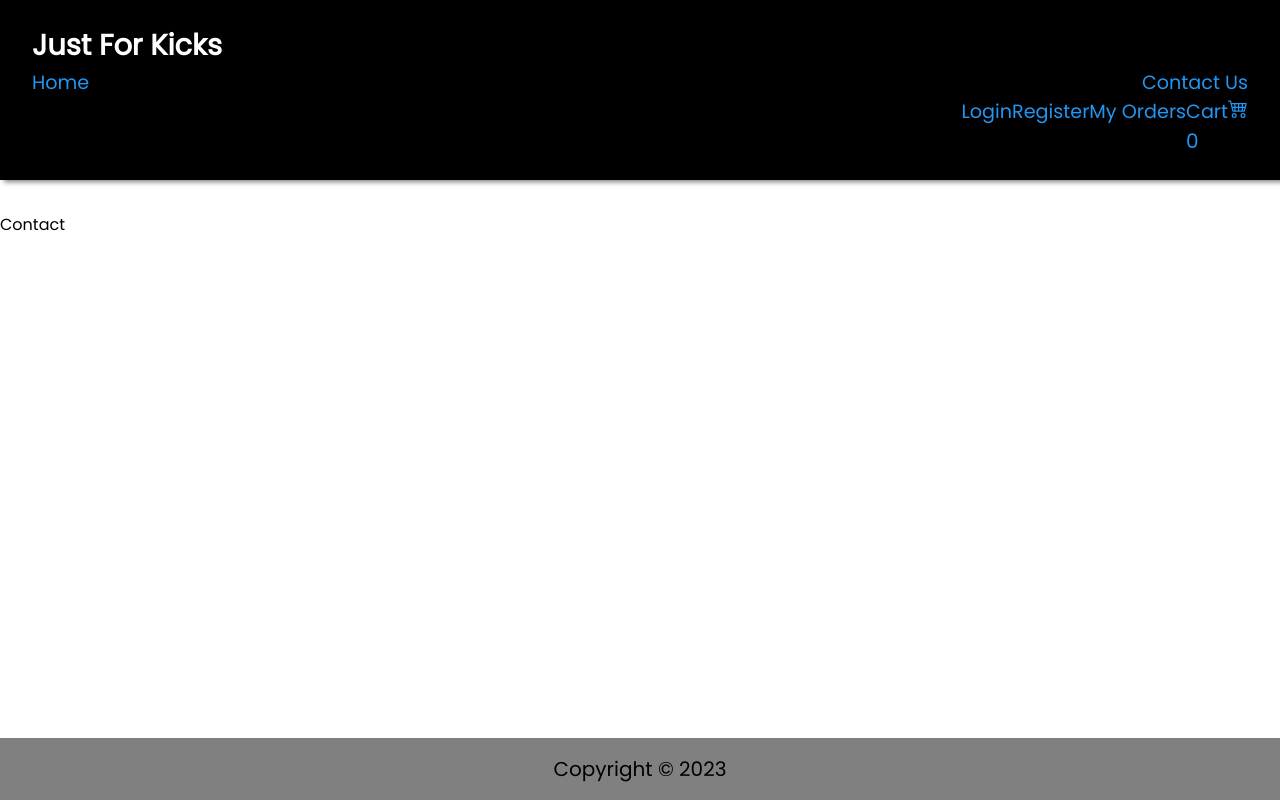
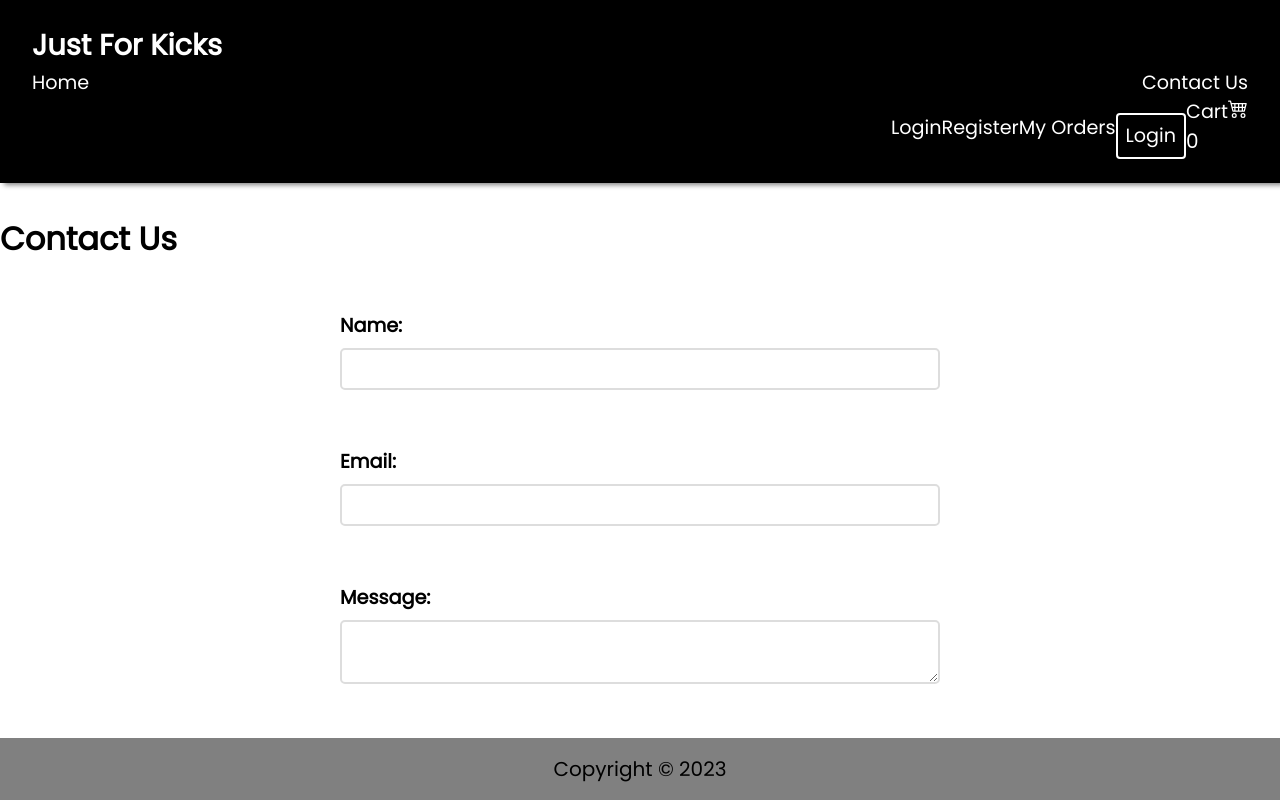
Before and after one commit to Jdrive5/Final-Capstone, a React (Create React App) app in the folder frontend/: page /contact in a window 1280 px wide. Built offline with nearby package versions, Linux system fonts and the light colour scheme.

Commit message:
Fixed Homepage Route for App Folder + Made Contact Us Page and Style

```diff
--- a/frontend/src/App.js
+++ b/frontend/src/App.js
@@ -23,9 +23,9 @@ function App() {
         <Route
           path="/"
           element={
-            <PrivateRoute>
-              <HomePage />
-            </PrivateRoute>
+
+            <HomePage />
+
           }
         />
         <Route path="/register" element={<RegisterPage />} />
--- a/frontend/src/components/NavBar/NavBar.css
+++ b/frontend/src/components/NavBar/NavBar.css
@@ -8,6 +8,11 @@ ul {
 
 li {
   font-size: 1.25rem;
+  color: white;
+}
+
+li a {
+  color: white;
 }
 
 .navBar {
@@ -27,7 +32,7 @@ li {
 
 .navBar button:hover {
   background: white;
-  color: black;
+  color: gray;
   cursor: pointer;
 }
 
@@ -66,3 +71,24 @@ li {
   color: white;
   text-decoration: none;
 }
+
+.links {
+  display: flex;
+  justify-content: flex-end;
+  list-style: none;
+  margin: 0;
+  padding: 0;
+  color: white;
+}
+
+.links a {
+  color: white;
+}
+
+.cart {
+  color: white;
+}
+
+.cart a {
+  color: white;
+}
--- a/frontend/src/components/NavBar/NavBar.jsx
+++ b/frontend/src/components/NavBar/NavBar.jsx
@@ -53,6 +53,11 @@ const Navbar = () => {
               <Link to="/login">Login</Link>
               <Link to="/register">Register</Link>
               <Link to="/order-history">My Orders</Link>
+              {user ? (
+            <button onClick={logoutUser}>Logout</button>
+          ) : (
+            <button onClick={() => navigate("/login")}>Login</button>
+          )}
             </span>
             {cart}
           </div>
--- a/frontend/src/pages/HomePage/HomePage.js
+++ b/frontend/src/pages/HomePage/HomePage.js
@@ -14,21 +14,19 @@ const HomePage = () => {
   useEffect(() => {
     const fetchSneakers = async () => {
       try {
-        let response = await axios.get("http://127.0.0.1:8000/api/sneakers/", {
-          headers: {
-            Authorization: "Bearer " + token,
-          },
-        });
+        let response = await axios.get("http://127.0.0.1:8000/api/sneakers/all/");
         setSneakers(response.data);
       } catch (error) {
-        console.log(error.response.data);
+        console.log(error.response.data)
+
       }
     };
     fetchSneakers();
-  }, [token]);
+    }, []);
+
   return (
     <div className="container">
-      <h1>Home Page for {user.username}!</h1>
+      <h1>Home Page!</h1>
       {sneakers &&
         sneakers.map((sneaker) => (
           <p key={sneaker.id}>
--- a/frontend/src/pages/LoginPage/LoginPage.css
+++ b/frontend/src/pages/LoginPage/LoginPage.css
@@ -53,7 +53,7 @@ button:hover {
 a {
   margin-top: 1rem;
   font-size: 1.2rem;
-  color: #2196f3;
+  color: black;
   text-decoration: none;
 }
 
--- a/frontend/src/pages/contact/Contact.css
+++ b/frontend/src/pages/contact/Contact.css
@@ -0,0 +1,43 @@
+/* Contact.css */
+
+form {
+    display: flex;
+    flex-direction: column;
+    align-items: center;
+    margin-top: 2rem;
+  }
+
+  label {
+    display: flex;
+    flex-direction: column;
+    margin: 1rem 0;
+    width: 100%;
+    max-width: 600px;
+    font-size: 1.2rem;
+    font-weight: bold;
+  }
+
+  input,
+  textarea {
+    padding: 0.5rem;
+    font-size: 1.2rem;
+    border: 2px solid #ddd;
+    border-radius: 5px;
+    margin-top: 0.5rem;
+    width: 100%;
+  }
+
+  button[type="submit"] {
+    background-color: #f1356d;
+    color: white;
+    font-size: 1.2rem;
+    border: none;
+    border-radius: 5px;
+    padding: 0.5rem 1rem;
+    margin-top: 1rem;
+    cursor: pointer;
+  }
+
+  button[type="submit"]:hover {
+    background-color: #c12252;
+  }
--- a/frontend/src/pages/contact/Contact.js
+++ b/frontend/src/pages/contact/Contact.js
@@ -1,9 +1,57 @@
-import React from 'react';
+import React, { useState } from 'react';
+import "./Contact.css";
+
 
 const Contact = () => {
+    const [name, setName] = useState('');
+    const [email, setEmail] = useState('');
+    const [message, setMessage] = useState('');
+
+    const handleNameChange = (e) => {
+        setName(e.target.value);
+    };
+
+    const handleEmailChange = (e) => {
+        setEmail(e.target.value);
+    };
+
+    const handleMessageChange = (e) => {
+        setMessage(e.target.value);
+    };
+
+    const handleSubmit = (e) => {
+        e.preventDefault();
+        console.log('Name:', name);
+        console.log('Email:', email);
+        console.log('Message:', message);
+        setName('');
+        setEmail('');
+        setMessage('');
+    };
+
     return (
-        <div>Contact</div>
-    )
-}
+        <div>
+            <h1>Contact Us</h1>
+            <form onSubmit={handleSubmit}>
+                <label>
+                    Name:
+                    <input type="text" value={name} onChange={handleNameChange} />
+                </label>
+                <br />
+                <label>
+                    Email:
+                    <input type="email" value={email} onChange={handleEmailChange} />
+                </label>
+                <br />
+                <label>
+                    Message:
+                    <textarea value={message} onChange={handleMessageChange} />
+                </label>
+                <br />
+                <button type="submit">Submit</button>
+            </form>
+        </div>
+    );
+};
 
-export default Contact
+export default Contact;
```
Also changed, not shown: frontend/src/pages/HomePage/HomePage.css (+58 -0 lines), frontend/src/pages/cart/Cart.js (deleted, +0 -9 lines), frontend/src/pages/cart/Cart.jsx (added, +45 -0 lines).
